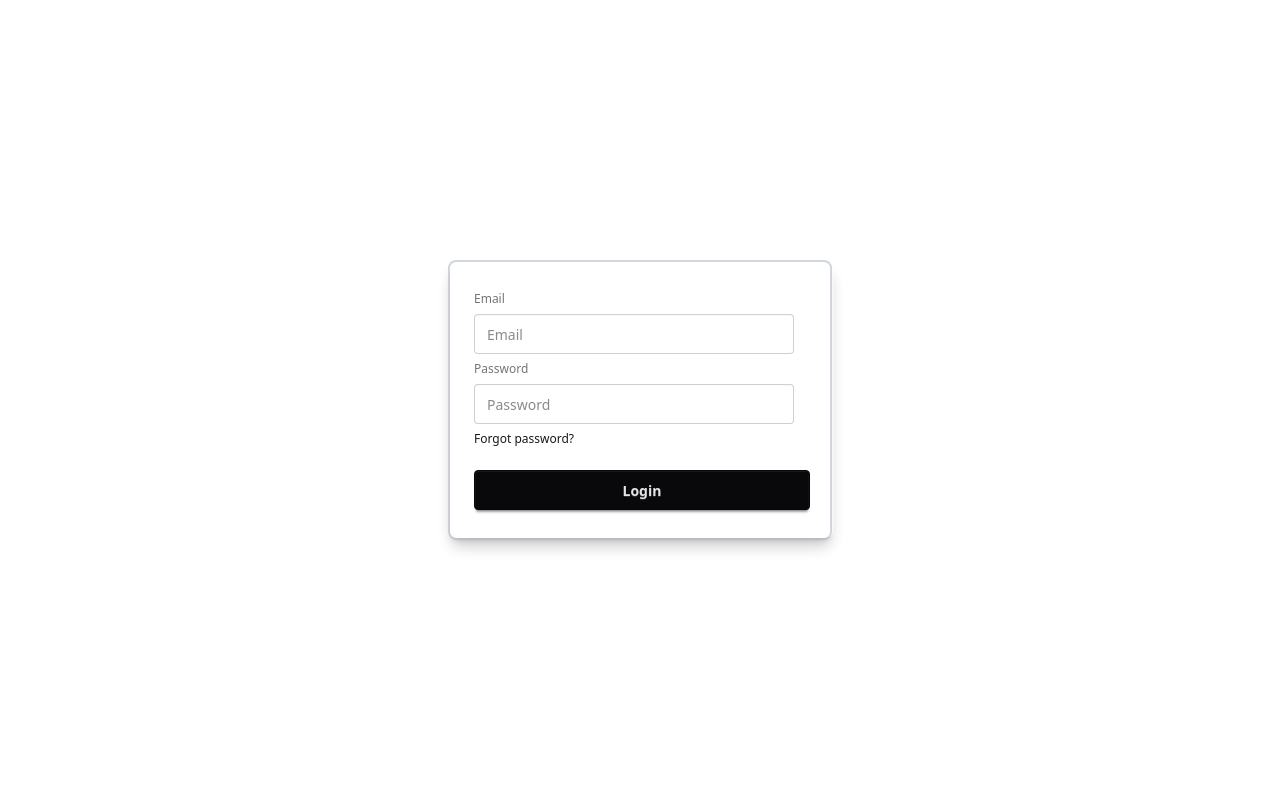
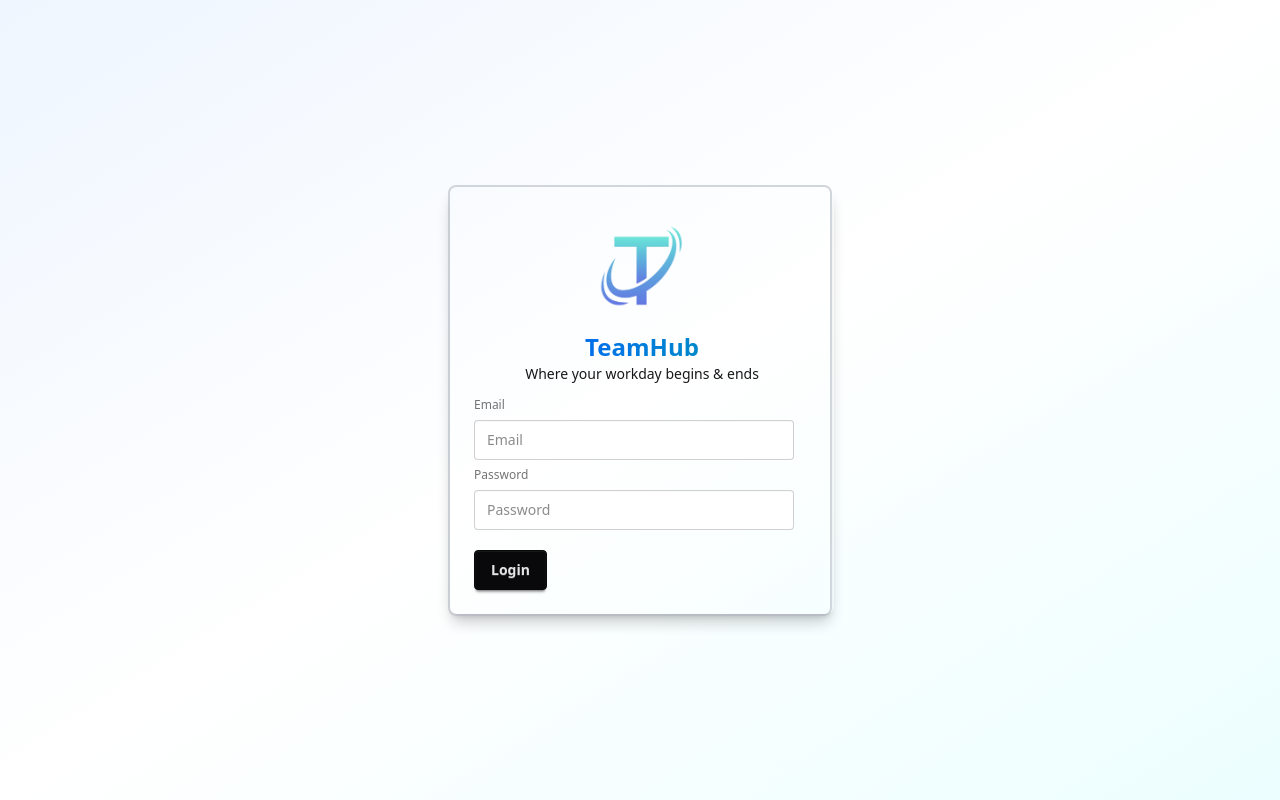
Before and after one commit to venkatsait33/TEAMHUB, a React (Vite) app: page / in a window 1280 px wide. Built offline with nearby package versions, Linux system fonts and the light colour scheme.

Commit message:
added framer-motion

```diff
--- a/package.json
+++ b/package.json
@@ -12,6 +12,7 @@
   "dependencies": {
     "@tailwindcss/vite": "^4.1.17",
     "axios": "^1.13.2",
+    "framer-motion": "^12.23.26",
     "lucide-react": "^0.559.0",
     "react": "^19.2.0",
     "react-dom": "^19.2.0",
--- a/src/App.jsx
+++ b/src/App.jsx
@@ -8,8 +8,8 @@ const App = () => {
   return (
     <div className=" container mx-auto">
       <Routes>
-        <Route path="/" element={<Login />} />
-        <Route path="/home" element={<HomePage />} />
+        <Route path="/" default element={<Login />} />
+        <Route path="/dashboard" element={<HomePage />} />
         <Route path="/profile" element={<ProfilePage />} />
       </Routes>
     </div>
--- a/src/components/Employee/EmployeeAttendanceClock.jsx
+++ b/src/components/Employee/EmployeeAttendanceClock.jsx
@@ -8,6 +8,7 @@ import {
   SquareArrowRight,
 } from "lucide-react";
 import React, { useEffect, useState } from "react";
+import MotionDiv from "../../utils/MotionDiv";
 
 const EmployeeAttendanceClock = () => {
   const [time, setTime] = useState(new Date());
@@ -27,13 +28,16 @@ const EmployeeAttendanceClock = () => {
 
   return (
     <div className="flex flex-col gap-3  p-4">
+      <MotionDiv delay={0.1}>
         <div>
           <h1 className=" text-2xl font-semibold lg:text-4xl">
             Clock In / Clock Out
           </h1>
           <span className="label">Track Your Daily Working Hours</span>
         </div>
+      </MotionDiv>
       <div className=" grid lg:grid-cols-2 grid-cols-1 gap-6 p-4">
+        <MotionDiv delay={0.2}>
           <div className=" flex bg-blue-400/90 flex-col gap-3 border-2 shadow-xl p-4 rounded-lg lg:justify-center lg:items-center  ">
             <div className="flex justify-between items-center">
               <div>
@@ -61,6 +65,8 @@ const EmployeeAttendanceClock = () => {
               </button>
             </div>
           </div>
+        </MotionDiv>
+        <MotionDiv delay={0.2}>
           <div className=" flex  flex-col  gap-8 rounded-xl">
             <div className=" flex gap-3 flex-col shadow-lg p-4 rounded-lg">
               <p>Today's Summary</p>
@@ -132,6 +138,7 @@ const EmployeeAttendanceClock = () => {
               </div>
             </div>
           </div>
+        </MotionDiv>
       </div>
     </div>
   );
--- a/src/components/Employee/EmployeeDashboard.jsx
+++ b/src/components/Employee/EmployeeDashboard.jsx
@@ -1,16 +1,18 @@
 import { Calendar, CircleCheck, Clock, StarIcon, Wallet } from "lucide-react";
-import React from "react";
+import MotionDiv from "../../utils/MotionDiv";
 
 const EmployeeDashboard = () => {
   return (
     <div className=" flex flex-col gap-3 p-4 ">
+      <MotionDiv delay={0.1}>
         <div>
           <h1 className="text-2xl font-semibold">Welcome back, User Name!</h1>
           <span className="label">
             Here's Your overview for today and this month{" "}
           </span>
         </div>
-
+      </MotionDiv>
+      <MotionDiv delay={0.2}>
         <div className="flex flex-col gap-3 bg-gradient-to-r from-indigo-100 to-cyan-300 rounded-lg p-4">
           <div className="flex justify-between items-center">
             <div>
@@ -41,7 +43,9 @@ const EmployeeDashboard = () => {
             <span className="label text-sm">Login Recorded</span>
           </div>
         </div>
+      </MotionDiv>
 
+      <MotionDiv delay={0.3}>
         <div className="grid grid-cols-1 md:grid-cols-2 gap-3 lg:grid-cols-4  justify-between p-4">
           <div className="  p-4 rounded-xl shadow-2xl flex justify-between items-center gap-3 lg:w-[250px] hover:scale-105 transform transition-all duration-300 ">
             <div>
@@ -80,6 +84,7 @@ const EmployeeDashboard = () => {
             </div>
           </div>
         </div>
+      </MotionDiv>
     </div>
   );
 };
--- a/src/components/Employee/LeaveManagement.jsx
+++ b/src/components/Employee/LeaveManagement.jsx
@@ -1,22 +1,28 @@
 import { Calendar, File } from "lucide-react";
 import React from "react";
+import MotionDiv from "../../utils/MotionDiv";
 
 const LeaveManagement = () => {
   return (
     <div className="  p-4 ">
       <div className="flex flex-col gap-4">
+        <MotionDiv delay={0.1}>
           <div>
             <h1 className="text-2xl font-semibold">Request Leave</h1>
             <span className="label">
               Submit your leave requests and track their status
             </span>
           </div>
+        </MotionDiv>
+        <MotionDiv delay={0.2}>
           <div className=" shadow-md rounded-md p-4 w-[50%]">
             <div className="flex items-center space-x-4">
               <div className=" btn btn-md p-3 bg-blue-300">
                 <Calendar size={28} className=" text-base" />
               </div>
-            <span className=" text-xl font-semibold">Submit Leave Request</span>
+              <span className=" text-xl font-semibold">
+                Submit Leave Request
+              </span>
             </div>
             <div>
               <form>
@@ -45,11 +51,14 @@ const LeaveManagement = () => {
               </form>
             </div>
           </div>
+        </MotionDiv>
+        <MotionDiv delay={0.3}>
           <div className=" shadow-md rounded-md p-4 ">
             <h1 className="text-2xl font-semibold">My Leave Requests</h1>
 
             <span className="label">No Leaves Applied </span>
           </div>
+        </MotionDiv>
       </div>
     </div>
   );
--- a/src/components/Employee/Payslip.jsx
+++ b/src/components/Employee/Payslip.jsx
@@ -1,13 +1,17 @@
 import { FileText } from "lucide-react";
+import MotionDiv from "../../utils/MotionDiv";
 
 const Payslip = () => {
   return (
     <div className="p-6">
       <div className="flex flex-col gap-6">
+        <MotionDiv delay={0.1}>
           <div>
             <h1 className=" text-2xl font-semibold">My Payslips</h1>
             <span className="label">Download your monthly salary payslips</span>
           </div>
+        </MotionDiv>
+        <MotionDiv delay={0.2}>
           <div className=" flex justify-center items-center mx-auto flex-col shadow-md rounded-md p-4 w-full h-[300px]">
             <div>
               <FileText size={44} className="text-gray-400" />
@@ -17,6 +21,8 @@ const Payslip = () => {
               * If there is any wrong in payslip, FeelFree to contact HR *
             </p>
           </div>
+        </MotionDiv>
+        <MotionDiv delay={0.3}>
           <div className="flex items-center space-x-6 shadow-md rounded-md p-4">
             <div>
               <FileText size={40} className="" />
@@ -30,6 +36,7 @@ const Payslip = () => {
               </span>
             </div>
           </div>
+        </MotionDiv>
       </div>
     </div>
   );
--- a/src/pages/Login.jsx
+++ b/src/pages/Login.jsx
@@ -1,25 +1,60 @@
 import React from "react";
+import { useNavigate } from "react-router-dom";
+import MotionDiv from "../utils/MotionDiv";
 
 const Login = () => {
+  const navigate = useNavigate();
+  const handleSubmit = () => {
+    alert("Login Successful");
+    navigate("/dashboard");
+  };
   return (
-    <div className=" max-w-full h-screen flex justify-center items-center ">
+    <MotionDiv delay={0.1}>
+      <div className=" max-w-full h-screen flex justify-center items-center bg-gradient-to-br from-blue-50 via-white to-cyan-50 ">
         <div>
           <div className="card border-2 border-gray-300 rounded-lg shadow-lg w-96">
             <div className=" card-body shadow-lg rounded-lg w-96">
+              <div className=" flex flex-col justify-center items-center mx-auto">
+                <picture>
+                  <img
+                    src="/src/assets/teamhub-logo-vfl_EB37.png"
+                    alt=""
+                    className=" w-30 h-30 object-contain"
+                  />
+                </picture>
+                <div>
+                  <h1 className="text-2xl text-center font-bold bg-gradient-to-r from-blue-600 to-cyan-600 dark:from-blue-400 dark:to-cyan-400 bg-clip-text text-transparent">
+                    TeamHub
+                  </h1>
+                  <span>Where your workday begins & ends</span>
+                </div>
+              </div>
+              <form onSubmit={handleSubmit}>
                 <fieldset className="fieldset">
                   <label className="label">Email</label>
-              <input type="email" className="input" placeholder="Email" />
+                  <input
+                    type="email"
+                    className="input"
+                    placeholder="Email"
+                    required
+                  />
                   <label className="label">Password</label>
-              <input type="password" className="input" placeholder="Password" />
-              <div>
-                <a className="link link-hover">Forgot password?</a>
-              </div>
-              <button className="btn btn-neutral mt-4">Login</button>
+                  <input
+                    type="password"
+                    className="input"
+                    placeholder="Password"
+                    required
+                  />
                 </fieldset>
+                <button type="submit" className="btn btn-neutral mt-4">
+                  Login
+                </button>
+              </form>
             </div>
           </div>
         </div>
       </div>
+    </MotionDiv>
   );
 };
 
--- a/src/pages/ProfilePage.jsx
+++ b/src/pages/ProfilePage.jsx
@@ -2,6 +2,7 @@ import { useState } from "react";
 import Navbar from "../components/Navbar";
 import { ArrowLeft } from "lucide-react";
 import { Link } from "react-router-dom";
+import MotionDiv from "../utils/MotionDiv";
 
 const ProfilePage = () => {
   const [isOpen, setIsOpen] = useState(true);
@@ -10,14 +11,18 @@ const ProfilePage = () => {
       <Navbar />
       <div className=" mt-20 p-4 max-w-5xl mx-auto">
         <div>
+          <MotionDiv delay={0.1}>
             <div className="flex space-x-4 items-center">
-            <Link to="/home" className="btn btn-outline">
+              <Link to="/dashboard" className="btn btn-outline">
                 <ArrowLeft /> Back
               </Link>
               <h1 className=" text-4xl font-semibold">My Dashboard</h1>
             </div>
+          </MotionDiv>
         </div>
+
         <div className="flex gap-3 mt-8">
+          <MotionDiv delay={0.2}>
             <div className="shadow-md rounded-md p-3 flex-1 ">
               <div className="flex justify-center gap-3 items-center mx-auto flex-col">
                 <div>
@@ -59,6 +64,8 @@ const ProfilePage = () => {
                 </div>
               </div>
             </div>
+          </MotionDiv>
+          <MotionDiv delay={0.2}>
             <div className="flex-2 p-4 shadow-md rounded-md">
               <div className="space-y-4">
                 <div className="collapse bg-base-100 border border-base-300 collapse-arrow">
@@ -151,6 +158,7 @@ const ProfilePage = () => {
                 </div>
               </div>
             </div>
+          </MotionDiv>
         </div>
       </div>
     </>
--- /dev/null
+++ b/src/utils/MotionDiv.jsx
@@ -0,0 +1,15 @@
+import { motion } from "framer-motion";
+
+const MotionDiv = ({ children, delay = 0 }) => {
+  return (
+    <motion.div
+      initial={{ opacity: 0, y: 30 }}
+      animate={{ opacity: 1, y: 0 }}
+      transition={{ duration: 0.6, ease: "easeOut", delay }}
+    >
+      {children}
+    </motion.div>
+  );
+};
+
+export default MotionDiv;
```
Also changed, not shown: src/components/Employee/Attendance.jsx (+9 -0 lines), src/components/Navbar.jsx (+9 -10 lines), 1 other file (tests, documents, lock files or other folders). Lines whose indentation alone changed are shown as unchanged.
